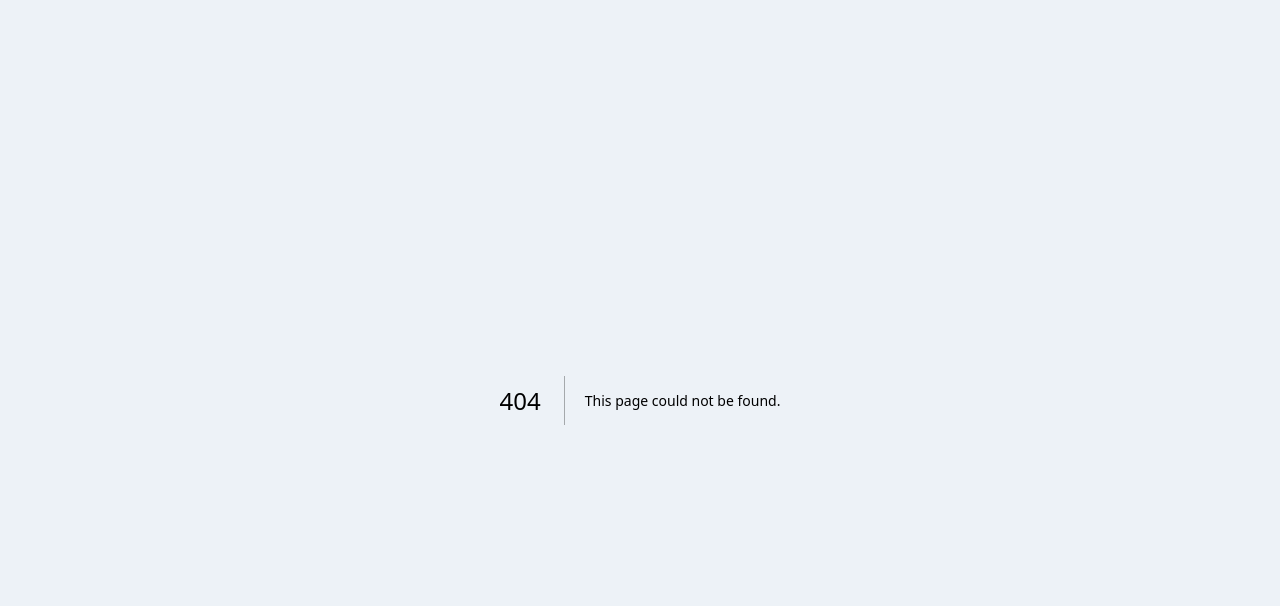
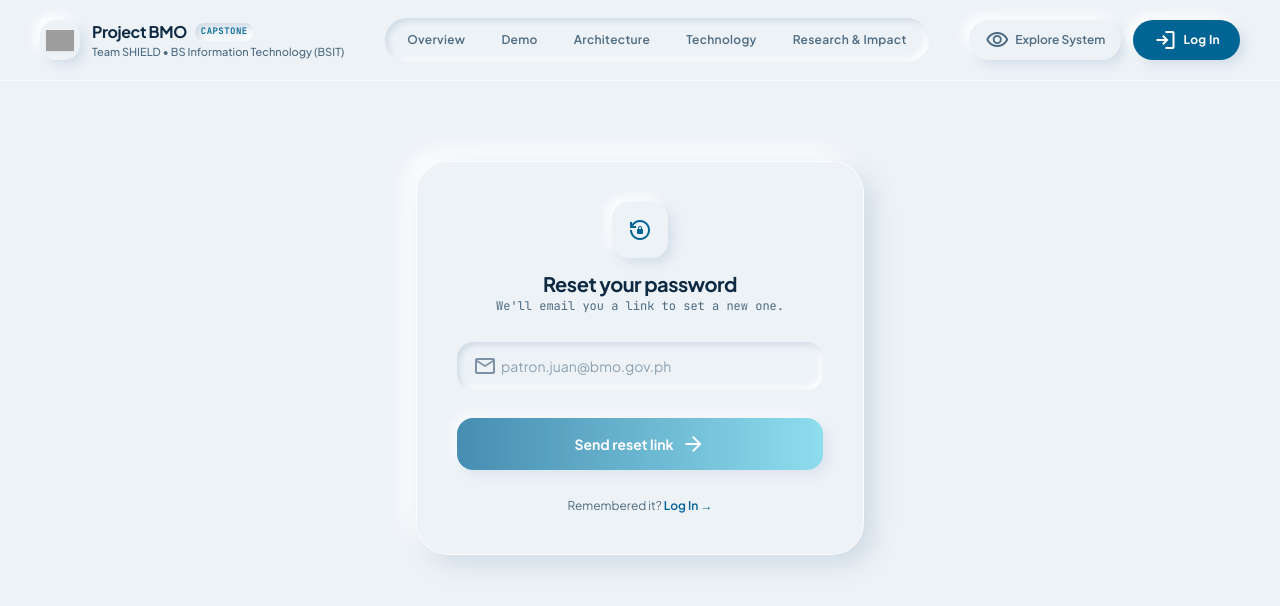
Before and after one commit to atsumixx/project_bmo, a Next.js app in the folder frontend/: page /forgot-password in a window 1280 px wide. Before the commit this address had no page. Shown: the top 606 px of the page. Built offline with nearby package versions, Linux system fonts and the light colour scheme; no server answers; grey boxes are pictures that could not be loaded.

Commit message:
feat: added password reset magic link functionality

```diff
--- /dev/null
+++ b/frontend/app/auth/callback/page.jsx
@@ -0,0 +1,49 @@
+"use client";
+
+import { Suspense, useEffect } from "react";
+import { useRouter, useSearchParams } from "next/navigation";
+import { supabase } from "@/lib/supabase";
+
+function AuthCallbackContent() {
+  const router = useRouter();
+  const searchParams = useSearchParams();
+
+  useEffect(() => {
+    const finish = async () => {
+      const code = searchParams.get("code");
+      const next = searchParams.get("next") || "/dashboard";
+
+      if (code) {
+        const { data, error } = await supabase.auth.exchangeCodeForSession(code);
+
+        if (error) {
+          router.replace(`/login?error=${encodeURIComponent(error.message)}`);
+          return;
+        }
+
+        if (data.session) {
+          localStorage.setItem("bmo_user", JSON.stringify(data.session.user));
+          localStorage.setItem("bmo_token", data.session.access_token || "");
+        }
+      }
+
+      router.replace(next);
+    };
+
+    finish();
+  }, [searchParams, router]);
+
+  return (
+    <main className="flex-grow flex items-center justify-center py-24">
+      <p className="text-sm text-on-surface-variant font-mono">Signing you in…</p>
+    </main>
+  );
+}
+
+export default function AuthCallbackPage() {
+  return (
+    <Suspense fallback={null}>
+      <AuthCallbackContent />
+    </Suspense>
+  );
+}
--- /dev/null
+++ b/frontend/app/forgot-password/page.jsx
@@ -0,0 +1,84 @@
+"use client";
+
+import { useState } from "react";
+import Link from "next/link";
+import AuthHeader from "@/components/AuthHeader";
+import AuthField from "@/components/AuthField";
+import { supabase } from "@/lib/supabase";
+
+export default function ForgotPasswordPage() {
+  const [email, setEmail] = useState("");
+  const [isSubmitting, setIsSubmitting] = useState(false);
+  const [status, setStatus] = useState({ type: "idle", message: "" });
+
+  const handleSubmit = async (event) => {
+    event.preventDefault();
+    setIsSubmitting(true);
+    setStatus({ type: "idle", message: "" });
+
+    const { error } = await supabase.auth.resetPasswordForEmail(email.trim().toLowerCase(), {
+      redirectTo: `${window.location.origin}/auth/callback?next=/reset-password`,
+    });
+
+    if (error) {
+      setStatus({ type: "error", message: error.message });
+    } else {
+      setStatus({ type: "success", message: "Check your email for a password reset link." });
+    }
+    setIsSubmitting(false);
+  };
+
+  return (
+    <>
+      <AuthHeader />
+      <main className="flex-grow relative z-10 flex items-start justify-center px-6 py-14 sm:py-20">
+        <div className="w-full max-w-md">
+          <form onSubmit={handleSubmit} className="p-8 sm:p-10 rounded-[2rem] bg-surface shadow-neu border border-white/70 space-y-7">
+            <div className="flex flex-col items-center text-center space-y-3">
+              <div className="w-14 h-14 rounded-2xl bg-surface shadow-neu-sm flex items-center justify-center text-primary">
+                <span className="material-symbols-outlined text-2xl">lock_reset</span>
+              </div>
+              <div>
+                <h1 className="text-xl font-bold text-on-surface tracking-tight">Reset your password</h1>
+                <p className="text-xs text-on-surface-variant font-mono">
+                  We&apos;ll email you a link to set a new one.
+                </p>
+              </div>
+            </div>
+
+            <AuthField
+              icon="mail"
+              type="email"
+              value={email}
+              onChange={(event) => setEmail(event.target.value)}
+              placeholder="patron.juan@bmo.gov.ph"
+              autoComplete="email"
+            />
+
+            {status.message && (
+              <p className={`text-xs font-medium ${status.type === "success" ? "text-green-600" : "text-red-500"}`}>
+                {status.message}
+              </p>
+            )}
+
+            <button
+              type="submit"
+              disabled={isSubmitting || !email}
+              className="tactile-btn w-full py-3.5 rounded-2xl text-sm font-bold text-white bg-gradient-to-r from-primary to-accent-cyan shadow-neu-sm flex items-center justify-center gap-2 disabled:opacity-70 disabled:cursor-not-allowed"
+            >
+              {isSubmitting ? "Sending…" : "Send reset link"}
+              <span className="material-symbols-outlined text-base">arrow_forward</span>
+            </button>
+
+            <p className="text-center text-xs text-on-surface-variant">
+              Remembered it? {" "}
+              <Link href="/login" className="text-primary font-semibold hover:underline">
+                Log In →
+              </Link>
+            </p>
+          </form>
+        </div>
+      </main>
+    </>
+  );
+}
--- a/frontend/app/login/page.jsx
+++ b/frontend/app/login/page.jsx
@@ -140,9 +140,9 @@ export default function LoginPage() {
                 <label className="text-[11px] font-mono uppercase tracking-wide text-on-surface-variant">
                   Passcode
                 </label>
-                <a href="#" className="text-[11px] font-semibold text-primary hover:underline">
+                <Link href="/forgot-password" className="text-[11px] font-semibold text-primary hover:underline">
                   Forgot?
-                </a>
+                </Link>
               </div>
               <AuthField
                 icon="lock"
--- a/frontend/app/register/page.jsx
+++ b/frontend/app/register/page.jsx
@@ -72,6 +72,7 @@ export default function RegisterPage() {
             deaf_mode: deafMode,
             hand_cues: handCues,
           },
+          emailRedirectTo: `${window.location.origin}/auth/callback`,
         },
       });
 
@@ -79,12 +80,14 @@ export default function RegisterPage() {
         throw error;
       }
 
-      localStorage.setItem("bmo_user", JSON.stringify(data.user));
-      localStorage.setItem("bmo_token", data.session?.access_token || "");
+      if (data.session) {
+        localStorage.setItem("bmo_user", JSON.stringify(data.user));
+        localStorage.setItem("bmo_token", data.session?.access_token || "");
+      }
 
       const message = data.session
         ? "Account created successfully."
-        : "Account created. Check your email to confirm your registration.";
+        : "Almost there — check your email and tap the sign-in link we sent you.";
 
       setStatus({ type: "success", message });
 
--- /dev/null
+++ b/frontend/app/reset-password/page.jsx
@@ -0,0 +1,94 @@
+"use client";
+
+import { useState } from "react";
+import { useRouter } from "next/navigation";
+import AuthHeader from "@/components/AuthHeader";
+import AuthField from "@/components/AuthField";
+import { supabase } from "@/lib/supabase";
+
+export default function ResetPasswordPage() {
+  const [password, setPassword] = useState("");
+  const [confirmPassword, setConfirmPassword] = useState("");
+  const [status, setStatus] = useState({ type: "idle", message: "" });
+  const [isSubmitting, setIsSubmitting] = useState(false);
+  const router = useRouter();
+
+  const handleSubmit = async (event) => {
+    event.preventDefault();
+    setStatus({ type: "idle", message: "" });
+
+    if (password.length < 8) {
+      setStatus({ type: "error", message: "Password must be at least 8 characters." });
+      return;
+    }
+
+    if (password !== confirmPassword) {
+      setStatus({ type: "error", message: "Passwords do not match." });
+      return;
+    }
+
+    setIsSubmitting(true);
+    const { error } = await supabase.auth.updateUser({ password });
+
+    if (error) {
+      setStatus({ type: "error", message: error.message });
+      setIsSubmitting(false);
+      return;
+    }
+
+    setStatus({ type: "success", message: "Password updated. Redirecting…" });
+    window.setTimeout(() => router.push("/login"), 1200);
+    setIsSubmitting(false);
+  };
+
+  return (
+    <>
+      <AuthHeader />
+      <main className="flex-grow relative z-10 flex items-start justify-center px-6 py-14 sm:py-20">
+        <div className="w-full max-w-md">
+          <form onSubmit={handleSubmit} className="p-8 sm:p-10 rounded-[2rem] bg-surface shadow-neu border border-white/70 space-y-7">
+            <div className="flex flex-col items-center text-center space-y-3">
+              <div className="w-14 h-14 rounded-2xl bg-surface shadow-neu-sm flex items-center justify-center text-primary">
+                <span className="material-symbols-outlined text-2xl">password</span>
+              </div>
+              <h1 className="text-xl font-bold text-on-surface tracking-tight">Set a new password</h1>
+            </div>
+
+            <div className="space-y-4">
+              <AuthField
+                icon="lock"
+                type="password"
+                placeholder="New password"
+                value={password}
+                onChange={(event) => setPassword(event.target.value)}
+                autoComplete="new-password"
+              />
+              <AuthField
+                icon="lock_reset"
+                type="password"
+                placeholder="Confirm new password"
+                value={confirmPassword}
+                onChange={(event) => setConfirmPassword(event.target.value)}
+                autoComplete="new-password"
+              />
+            </div>
+
+            {status.message && (
+              <p className={`text-xs font-medium ${status.type === "success" ? "text-green-600" : "text-red-500"}`}>
+                {status.message}
+              </p>
+            )}
+
+            <button
+              type="submit"
+              disabled={isSubmitting}
+              className="tactile-btn w-full py-3.5 rounded-2xl text-sm font-bold text-white bg-primary shadow-neu-sm disabled:opacity-70"
+            >
+              {isSubmitting ? "Updating…" : "Update password"}
+            </button>
+          </form>
+        </div>
+      </main>
+    </>
+  );
+}
--- a/frontend/components/AuthModal.jsx
+++ b/frontend/components/AuthModal.jsx
@@ -127,6 +127,7 @@ export default function AuthModal({ isOpen, mode, onClose }) {
             last_name: lastName,
             role: "patron",
           },
+          emailRedirectTo: `${window.location.origin}/auth/callback`,
         },
       });
 
@@ -134,12 +135,14 @@ export default function AuthModal({ isOpen, mode, onClose }) {
         throw error;
       }
 
-      localStorage.setItem("bmo_user", JSON.stringify(data.user));
-      localStorage.setItem("bmo_token", data.session?.access_token || "");
+      if (data.session) {
+        localStorage.setItem("bmo_user", JSON.stringify(data.user));
+        localStorage.setItem("bmo_token", data.session?.access_token || "");
+      }
 
       const message = data.session
         ? "Account created successfully."
-        : "Account created. Check your email to confirm your registration.";
+        : "Almost there — check your email and tap the sign-in link we sent you.";
 
       setStatus({ type: "success", message });
 
@@ -148,8 +151,6 @@ export default function AuthModal({ isOpen, mode, onClose }) {
           onClose();
           router.push("/dashboard");
         }, 600);
-      } else {
-        window.setTimeout(onClose, 1500);
       }
     } catch (error) {
       setStatus({ type: "error", message: error.message || "Unable to create account." });
@@ -251,7 +252,14 @@ export default function AuthModal({ isOpen, mode, onClose }) {
                   <label className="text-[11px] font-mono uppercase tracking-[0.15em] text-on-surface-variant">
                     Passcode
                   </label>
-                  <button type="button" className="text-[11px] font-semibold text-primary hover:underline">
+                  <button
+                    type="button"
+                    onClick={() => {
+                      onClose();
+                      router.push("/forgot-password");
+                    }}
+                    className="text-[11px] font-semibold text-primary hover:underline"
+                  >
                     Forgot?
                   </button>
                 </div>
```
